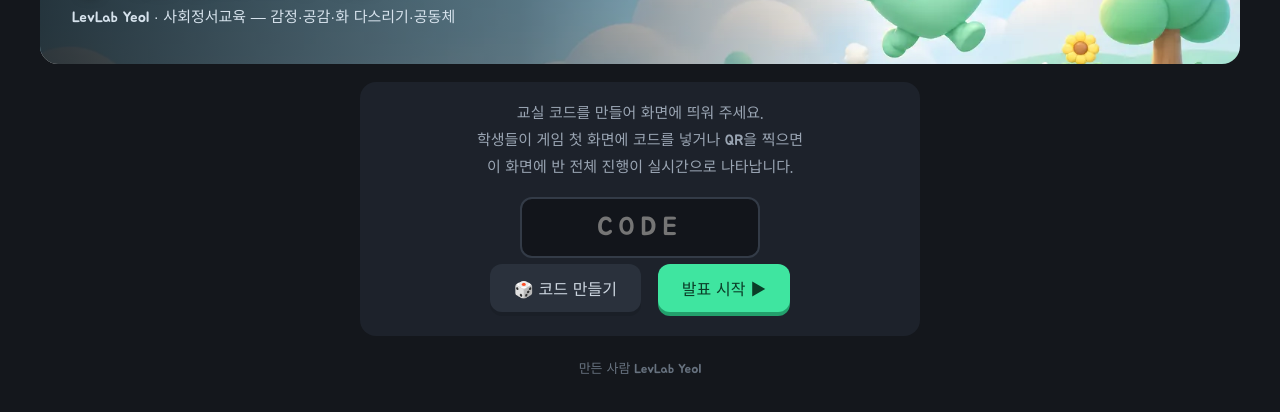
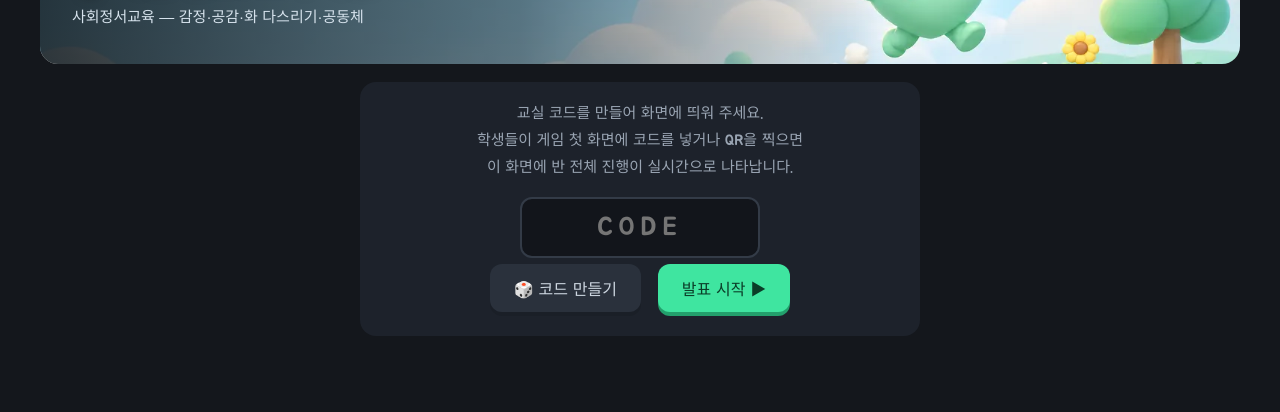
Before and after one commit to cleveranawim-source/mind-jump, a plain HTML site: page teacher.html in a window 1280 px wide. Shown: the part 106-518 px from the top of the page. Drawn offline with nearby package versions, Linux system fonts and the light colour scheme.

Commit message:
교사 화면 서명 잠시 숨기기 (공모전 심사 동안)
- teacher.html 작은 제목과 맨 아래 줄에서 서명을 뺌
- 서비스 워커 캐시 이름 v12 (예전 교사 화면이 기기에 남지 않게)
- 심사 결과가 나오면 이 커밋을 되돌려 서명을 다시 넣는다

Co-Authored-By: Claude Fable 5.2 <noreply@anthropic.com>

```diff
--- a/sw.js
+++ b/sw.js
@@ -1,6 +1,6 @@
 /* 마음 점프! 서비스워커 — 오프라인 지원
    index.html은 network-first(항상 최신), 나머지는 cache-first */
-const CACHE = "mind-jump-v11";
+const CACHE = "mind-jump-v12";
 const ASSETS = [
   "./", "./index.html", "./teacher.html", "./manifest.json",
   "./icon-192.png", "./icon-512.png", "./hero.png",
--- a/teacher.html
+++ b/teacher.html
@@ -170,7 +170,7 @@
 <div class="wrap">
   <header class="hero">
     <h1>🍄 마음 점프! <span class="mint">교사 화면</span></h1>
-    <div class="sub">LevLab Yeol · 사회정서교육 — 감정·공감·화 다스리기·공동체</div>
+    <div class="sub">사회정서교육 — 감정·공감·화 다스리기·공동체</div>
   </header>
 
   <div id="setup" class="card">
@@ -238,7 +238,6 @@
       <div id="grid"><div id="empty">아직 입장한 학생이 없어요.<br>게임 첫 화면에서 교실 코드를 넣으면 여기에 나타납니다 🌱</div></div>
     </div>
   </div>
-  <div class="sign">만든 사람 LevLab Yeol</div>
 </div>
 
 <script>
```
